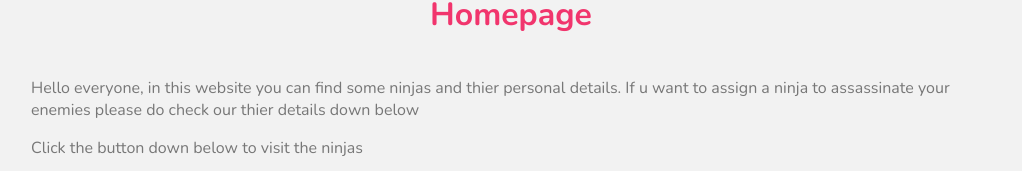
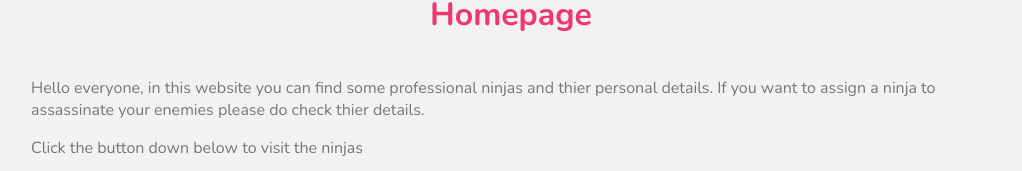
Before and after one commit to pranaytejareddy1996/Ninja-Project, a Next.js app: page / in a window 1280 px wide. Shown: the part 224-395 px from the top of the page, without its empty margins (129-1151 px from the left). Built offline with nearby package versions, Linux system fonts and the light colour scheme.

Commit message:
Update index.js

```diff
--- a/pages/index.js
+++ b/pages/index.js
@@ -14,7 +14,7 @@ export default function Home() {
     <div>
       <div>
       <h1 className={styles.title}>Homepage</h1>
-      <p className={styles.text}>Hello everyone, in this website you can find some ninjas and thier personal details. If u want to assign a ninja to assassinate your enemies please do check our thier details down below</p>
+      <p className={styles.text}>Hello everyone, in this website you can find some professional ninjas and thier personal details. If you want to assign a ninja to assassinate your enemies please do check  thier details. </p>
       <p className={styles.text}>Click the button down below to visit the ninjas</p>
       <Link href="/ninjas/">
         <a className={styles.btn}>See Ninja Listing</a>
```
